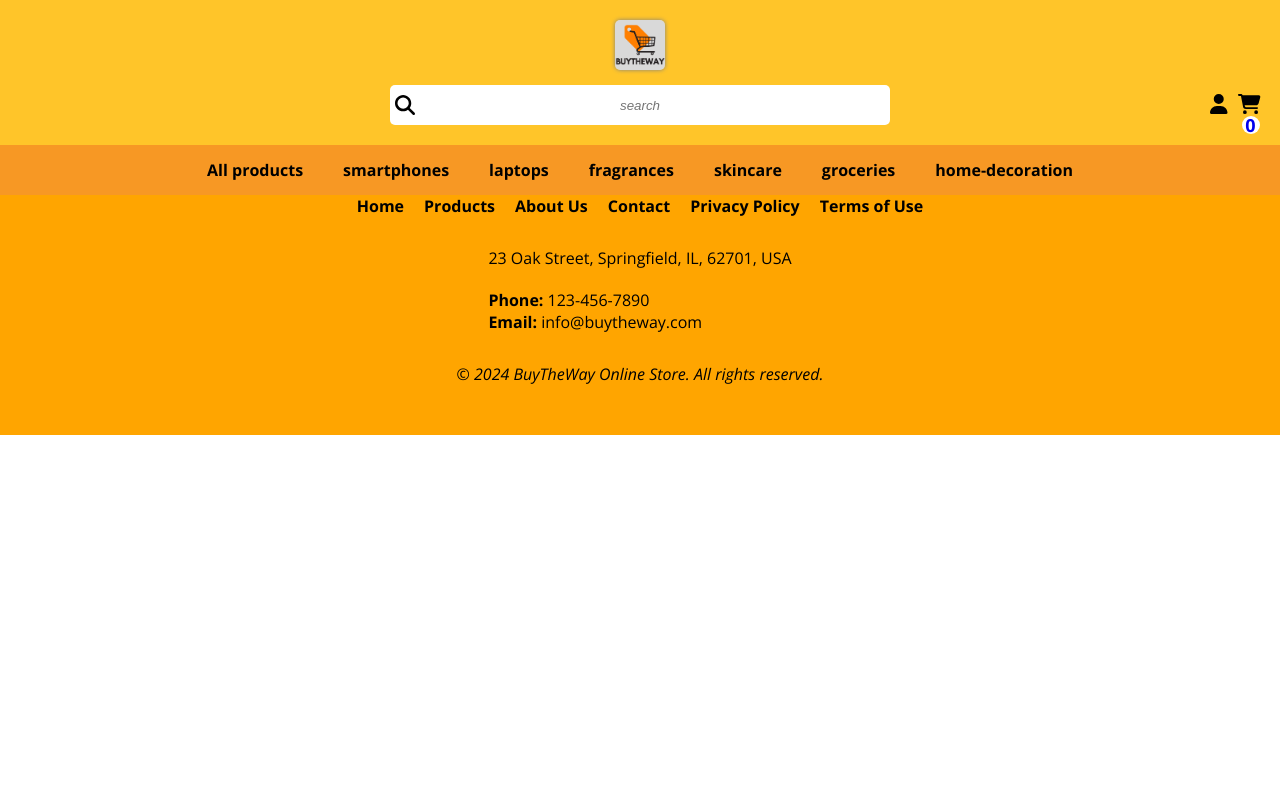
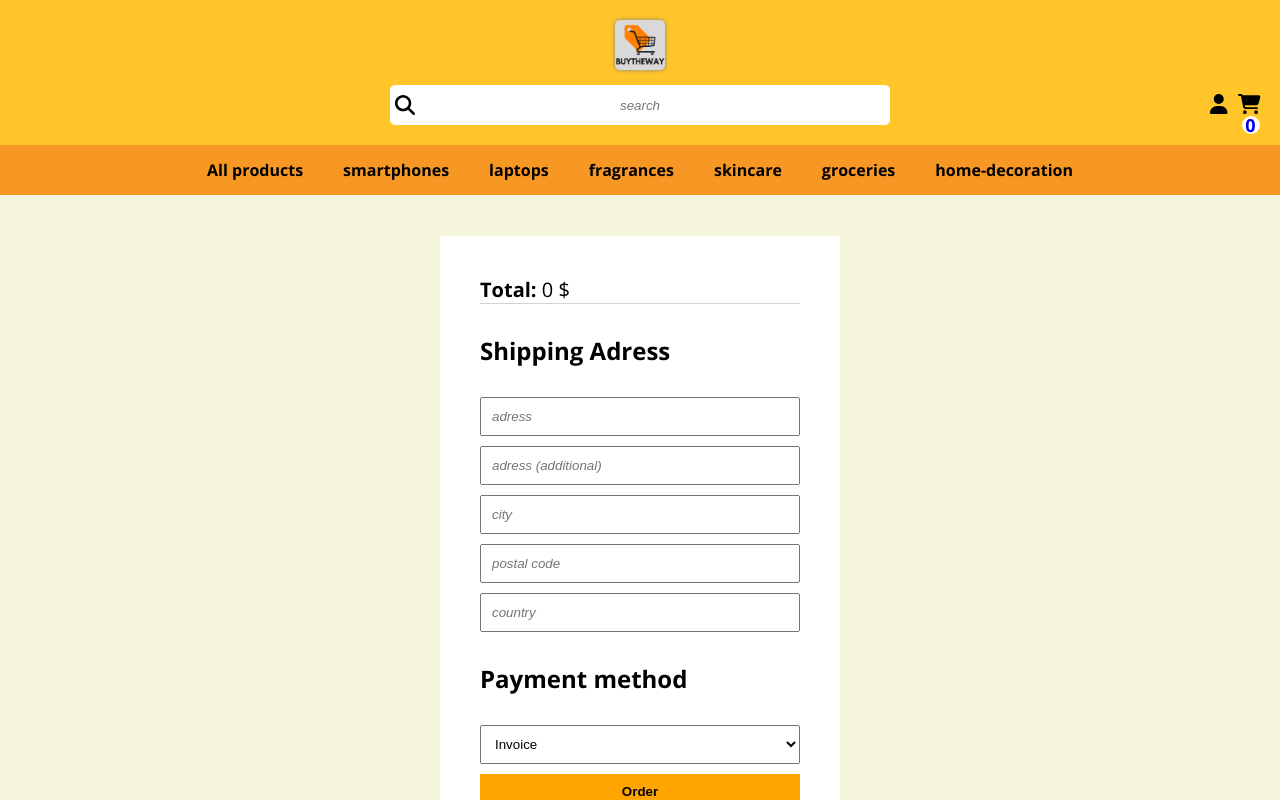
Before and after one commit to barisbalcimusic/e-commerce-app, a React (Vite) app: page /checkout in a window 1280 px wide. Shown: the top 800 px of the page. Built offline with nearby package versions, Linux system fonts and the light colour scheme; data requests are answered from the project's data file.

Commit message:
checkout completed

```diff
--- a/src/App.jsx
+++ b/src/App.jsx
@@ -12,6 +12,7 @@ import UserAccount from "./pages/UserAccount";
 import ShoppingCart from "./pages/ShoppingCart";
 import CartContextProvider from "./contexts/CartContext";
 import ResponsivityContextProvider from "./contexts/ResponsivityContext";
+import Checkout from "./pages/Checkout";
 
 const App = () => {
   return (
@@ -32,6 +33,7 @@ const App = () => {
                   <Route path="/auth" element={<Credentials />} />
                   <Route path="/user" element={<UserAccount />} />
                   <Route path="/cart" element={<ShoppingCart />} />
+                  <Route path="/checkout" element={<Checkout />} />
                 </Routes>
               </Layout>
             </ResponsivityContextProvider>
--- a/src/App.scss
+++ b/src/App.scss
@@ -10,6 +10,7 @@
 @import "./styles/ShoppingCart";
 @import "./styles/Footer";
 @import "./styles/Counter";
+@import "./styles/Checkout";
 
 *::placeholder {
   font-style: italic;
--- a/src/contexts/CartContext.jsx
+++ b/src/contexts/CartContext.jsx
@@ -4,9 +4,10 @@ const cartContext = createContext();
 
 const CartContextProvider = ({ children }) => {
   const [cart, setCart] = useState([]);
+  const [total, setTotal] = useState(0);
 
   return (
-    <cartContext.Provider value={{ cart, setCart }}>
+    <cartContext.Provider value={{ cart, setCart, total, setTotal }}>
       {children}
     </cartContext.Provider>
   );
--- /dev/null
+++ b/src/pages/Checkout.jsx
@@ -0,0 +1,64 @@
+import { useEffect, useState } from "react";
+import { useCartContext } from "../contexts/CartContext";
+import { json } from "react-router-dom";
+
+const Checkout = () => {
+  const { total } = useCartContext();
+  const [formData, setFormData] = useState(null);
+
+  useEffect(() => {
+    if (formData) {
+      const fetchData = async () => {
+        try {
+          const res = await fetch("https://formspree.io/f/xrgndllw", {
+            method: "POST",
+            headers: {
+              "Content-Type": "application/json",
+            },
+            body: JSON.stringify(formData),
+          });
+        } catch (error) {
+          console.log(error);
+        }
+      };
+      fetchData();
+    }
+  }, [formData]);
+
+  const handleSubmit = (e) => {
+    e.preventDefault();
+
+    setFormData({
+      adress1: e.target.children["adress"].value,
+      addition: e.target.children["addition"].value,
+      city: e.target.children["city"].value,
+      postalCode: e.target.children["postalCode"].value,
+      country: e.target.children["country"].value,
+    });
+  };
+
+  return (
+    <div className="checkout" onSubmit={handleSubmit}>
+      <form>
+        <p>
+          <b>Total:</b> {total} $
+        </p>
+        <h2>Shipping Adress</h2>
+        <input name="adress" type="text" placeholder="adress" />
+        <input name="addition" type="text" placeholder="adress (additional)" />
+        <input name="city" type="text" placeholder="city" />
+        <input name="postalCode" type="number" placeholder="postal code" />
+        <input name="country" type="text" placeholder="country" />
+        <h2>Payment method</h2>
+        <select name="" id="">
+          <option value="invoice" defaultValue>
+            Invoice
+          </option>
+        </select>
+        <button type="submit">Order</button>
+      </form>
+    </div>
+  );
+};
+
+export default Checkout;
--- a/src/pages/ShoppingCart.jsx
+++ b/src/pages/ShoppingCart.jsx
@@ -1,10 +1,14 @@
 import { useEffect, useState } from "react";
 import ProductInCart from "../components/product/ProductInCart";
 import { useCartContext } from "../contexts/CartContext";
+import { useAuthContext } from "../contexts/AuthContext";
+import { Link, useNavigate } from "react-router-dom";
 
 const ShoppingCart = () => {
-  const { cart } = useCartContext();
-  const [total, setTotal] = useState(0);
+  const { cart, total, setTotal } = useCartContext();
+  const { isLoggedIn } = useAuthContext();
+  const [warning, setWarning] = useState(false);
+  const navigate = useNavigate();
 
   useEffect(() => {
     //calculate total (price*amount)
@@ -15,6 +19,14 @@ const ShoppingCart = () => {
     );
     setTotal(totalPrice);
   }, [cart]);
+
+  const handleOrder = () => {
+    if (isLoggedIn) {
+      navigate("/checkout");
+    } else {
+      setWarning(true);
+    }
+  };
 
   return (
     <div className="shopping-cart">
@@ -43,7 +55,13 @@ const ShoppingCart = () => {
       ) : (
         <p>Your cart is empty.</p>
       )}
-      {cart.length > 0 && <button>Order</button>}
+      {cart.length > 0 && <button onClick={handleOrder}>Order</button>}
+      {warning && (
+        <p>
+          You have to <Link to={"/auth"}>login</Link> or{" "}
+          <Link to={"/auth"}>register</Link> to continue{" "}
+        </p>
+      )}
     </div>
   );
 };
--- /dev/null
+++ b/src/styles/Checkout.scss
@@ -0,0 +1,37 @@
+.checkout {
+  @include flex-row-centered;
+  width: 100%;
+  min-height: calc(100vh - 145px);
+  margin: 20px 0;
+  gap: 100px;
+  p {
+    font-size: 20px;
+    margin: 0;
+    border-bottom: solid lightgray 1px;
+  }
+  form {
+    width: 90%;
+    max-width: 400px;
+    display: flex;
+    flex-direction: column;
+    gap: 10px;
+    background-color: white;
+    padding: 40px;
+    input {
+      padding: 10px;
+    }
+    select {
+      padding: 10px;
+    }
+    button {
+      background-color: orange;
+      font-weight: bold;
+      border: none;
+      padding: 10px;
+      &:hover {
+        background-color: red;
+        cursor: pointer;
+      }
+    }
+  }
+}
--- a/src/styles/_media.scss
+++ b/src/styles/_media.scss
@@ -9,6 +9,9 @@
   }
   .categories-div {
     padding-top: 70px !important;
+  }
+  .checkout {
+    margin-top: 70px !important;
   }
 }
 
```
